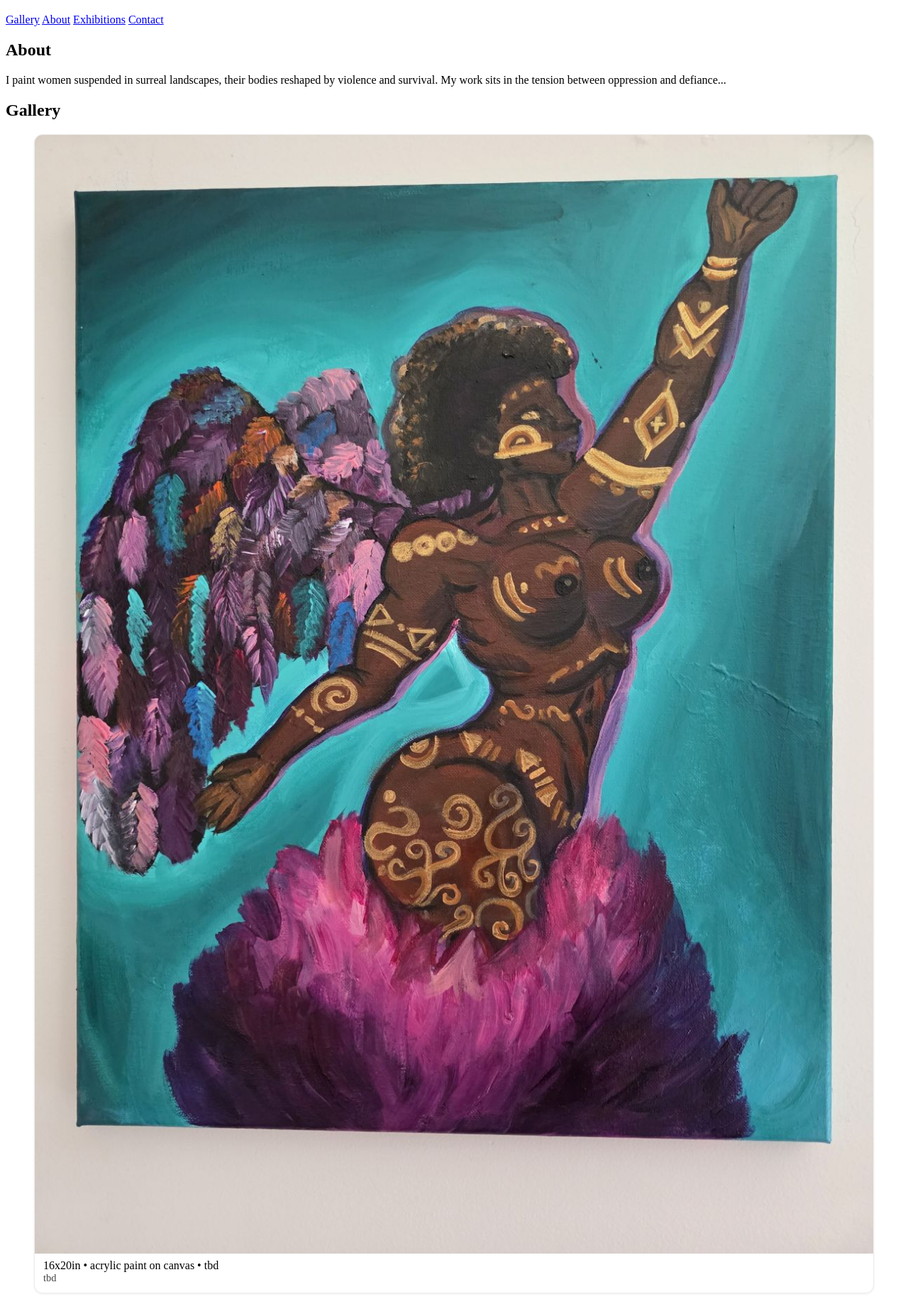
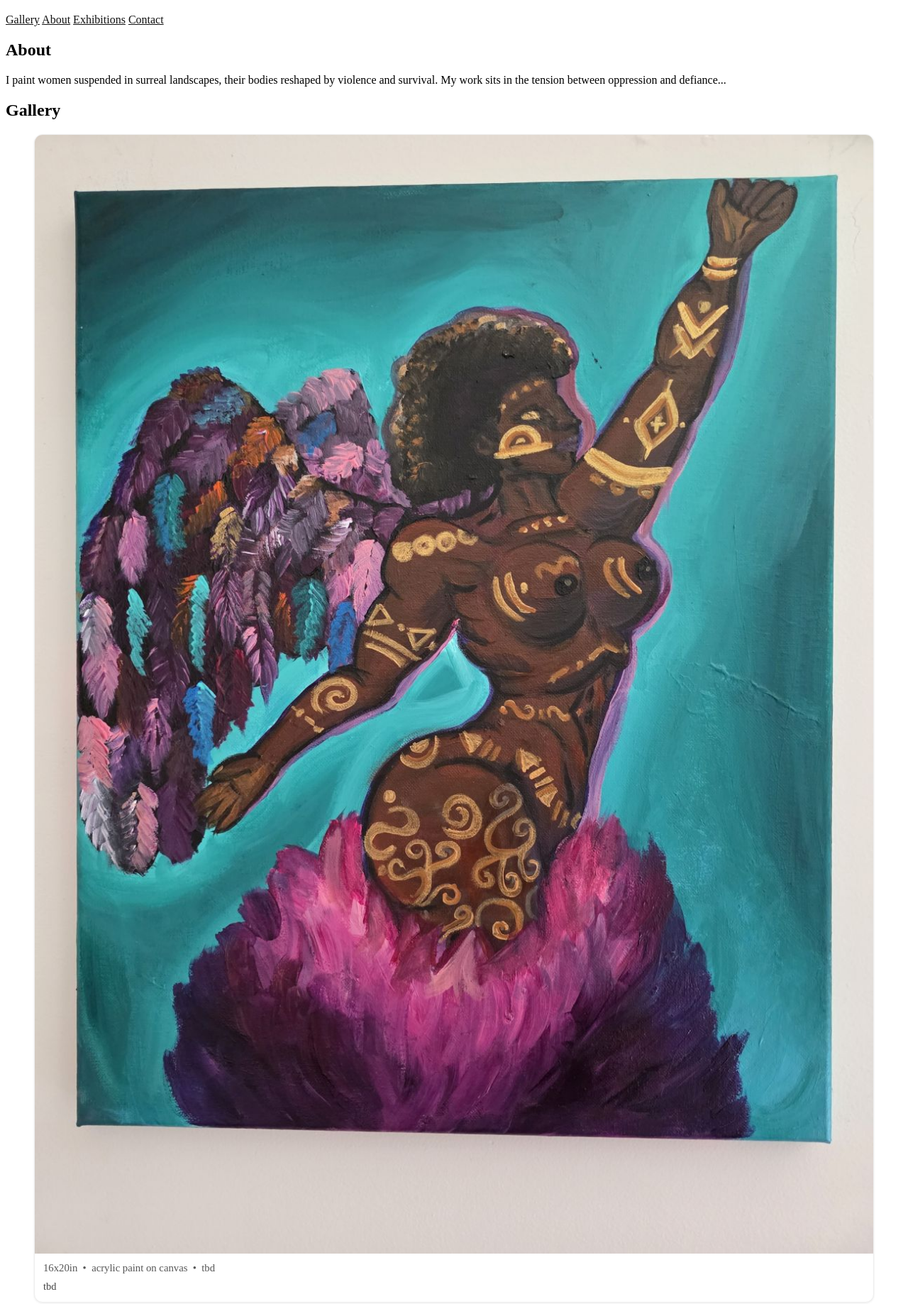
Before and after one commit to HippoArtz/hippoartz.github.io, a plain HTML site: page index.html in a window 1280 px wide. Shown: the part 61-1898 px from the top of the page at 71% size. Drawn offline with Linux system fonts and the light colour scheme.

Commit message:
Update style.css

```diff
--- a/style.css
+++ b/style.css
@@ -32,3 +32,13 @@
   font-size: 0.9rem;
   color: #444;
 }
+
+
+.card .title { display:block; font-weight:700; margin: 0 0 4px; font-size: 1rem; }
+.card .meta { color:#555; font-size:.92rem; margin-top:2px; }
+.card .meta .sep { margin: 0 .5ch; }
+.card .desc { margin:.5rem 0 0; line-height:1.35; }
+
+
+header a { color:#111; }
+header a:hover { text-decoration: underline; }
```
